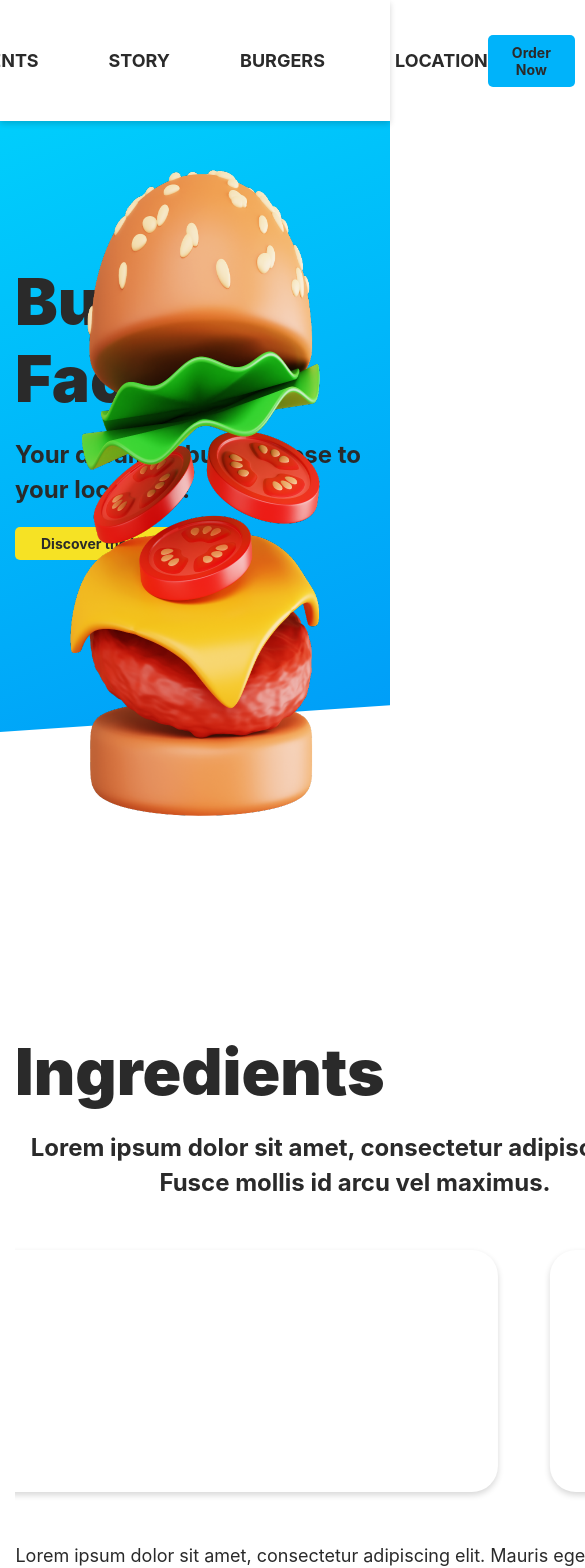
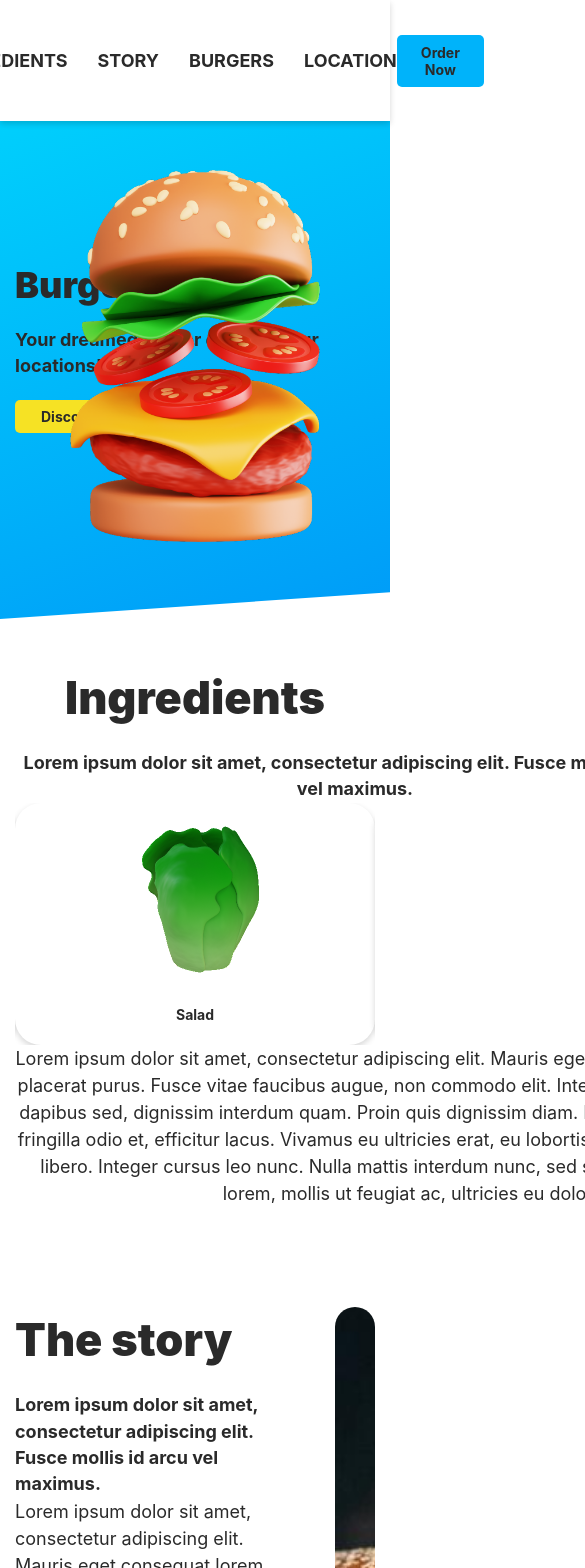
Before and after one commit to NataliiaOnopriichuk/burger-factory, a React (Create React App) app: page / in a window 390 px wide. Shown: the top 1568 px of the page, 585 px wide, since content can reach past the window. Built offline with nearby package versions, Linux system fonts and the light colour scheme.

Commit message:
addad tablet

```diff
--- a/src/Hero/Hero.module.scss
+++ b/src/Hero/Hero.module.scss
@@ -1,3 +1,6 @@
+@import '../styles/vars';
+@import '../styles/mixins';
+
 .hero {
   background-image: url(../assets/svg/bgnHero.svg);
   background-position: center;
@@ -5,9 +8,17 @@
   background-repeat: no-repeat;
 
   max-width: 1920px;
-  margin-bottom: 241px;
+  // margin-bottom: 241px;
   margin-left: auto;
   margin-right: auto;
+
+  @media screen and (min-width: $tablet) {
+    margin-bottom: 140px;
+  }
+
+  @media screen and (min-width: $desktop) {
+    margin-bottom: 241px;
+  }
 }
 
 .content {
@@ -23,19 +34,40 @@
 }
 
 .title {
-  font-size: 64px;
+  // font-size: 64px;
   font-weight: 900;
+  @media screen and (min-width: $tablet) {
+    font-size: 55px;
+  }
+
+  @media screen and (min-width: $desktop) {
+    font-size: 64px;
+  }
 }
 
 .subtitle {
-  font-size: 24px;
-  font-weight: 700;
-  line-height: 1.46;
+  @include font($fontSize: 18px);
+
+  @media screen and (min-width: $tablet) {
+    font-size: 22px;
+  }
+
+  @media screen and (min-width: $desktop) {
+    font-size: 24px;
+  }
 }
 
 .img {
   position: absolute;
-  height: 646px;
+  // height: 646px;
   top: 49px;
   right: 0px;
+
+  @media screen and (min-width: $tablet) {
+    height: 550px;
+  }
+
+  @media screen and (min-width: $desktop) {
+    height: 646px;
+  }
 }
--- a/src/Location/Location.module.scss
+++ b/src/Location/Location.module.scss
@@ -1,4 +1,5 @@
 @import '../styles/vars';
+@import '../styles/mixins';
 
 .wrapper {
   display: flex;
@@ -7,26 +8,40 @@
 }
 
 .list {
-  display: flex;
-  justify-content: center;
-  align-items: center;
+  @include flexed();
   gap: 30px;
 
   margin: 30px 0;
+  @include font($fontSize: 18px);
 
-  font-size: 24px;
-  line-height: 1.46;
+  @media screen and (min-width: $tablet) {
+    font-size: 20px;
+  }
+
+  @media screen and (min-width: $desktop) {
+    font-size: 24px;
+  }
 }
 
-.item:first-child {
-  font-weight: 700;
+.item:not(:first-child) {
+  font-weight: 400;
 }
 
 .thumb {
   position: relative;
 
-  height: 483px;
-  width: 860px;
+  // height: 483px;
+  // width: 860px;
+
+  @media screen and (min-width: $tablet) {
+    height: 400px;
+    width: 700px;
+  }
+
+  @media screen and (min-width: $desktop) {
+    height: 483px;
+    width: 860px;
+  }
 }
 
 .image {
@@ -40,8 +55,8 @@
 
 .map {
   position: absolute;
-  top: 176px;
-  left: 339px;
+  // top: 176px;
+  // left: 339px;
 
   height: 50px;
   width: 50px;
@@ -51,4 +66,14 @@
   border-radius: 50%;
   box-shadow: $boxShadow;
   background-color: $mainBgnColor;
+
+  @media screen and (min-width: $tablet) {
+    top: 147px;
+    left: 286px;
+  }
+
+  @media screen and (min-width: $desktop) {
+    top: 176px;
+    left: 339px;
+  }
 }
--- a/src/Story/Story.module.scss
+++ b/src/Story/Story.module.scss
@@ -1,3 +1,6 @@
+@import '../styles/vars';
+@import '../styles/mixins';
+
 .wrapper {
   display: flex;
   gap: 49px;
@@ -10,19 +13,31 @@
 .title {
   margin-bottom: 20px;
 
-  font-size: 64px;
-  font-weight: 900;
-  line-height: 1.48;
+  @include font(900, 45px);
+
+  @media screen and (min-width: $tablet) {
+    font-size: 55px;
+  }
+
+  @media screen and (min-width: $desktop) {
+    font-size: 64px;
+  }
 }
 
 .subtitle {
-  width: 600px;
+  // margin-bottom: 65px;
 
-  margin-bottom: 65px;
+  @include font($fontSize: 18px);
 
-  font-size: 24px;
-  font-weight: 700;
-  line-height: 1.46;
+  @media screen and (min-width: $tablet) {
+    font-size: 22px;
+    margin-bottom: 45px;
+  }
+
+  @media screen and (min-width: $desktop) {
+    font-size: 24px;
+    margin-bottom: 65px;
+  }
 }
 
 .content {
@@ -30,8 +45,18 @@
 }
 
 .thumb {
-  min-height: 441px;
-  min-width: 635px;
+  // min-height: 441px;
+  // min-width: 635px;
+
+  @media screen and (min-width: $tablet) {
+    min-height: 400px;
+    min-width: 435px;
+  }
+
+  @media screen and (min-width: $desktop) {
+    min-height: 441px;
+    min-width: 635px;
+  }
 }
 
 .image {
--- a/src/components/Ingredients/Ingredients.module.scss
+++ b/src/components/Ingredients/Ingredients.module.scss
@@ -1,11 +1,20 @@
+@import '../../styles/vars';
+@import '../../styles/mixins';
+
 .subtitle {
   width: 680px;
   margin: 0 auto;
   margin-top: 20px;
 
-  font-size: 24px;
-  font-weight: 700;
-  line-height: 1.46;
+  @include font($fontSize: 18px);
+
+  @media screen and (min-width: $tablet) {
+    font-size: 22px;
+  }
+
+  @media screen and (min-width: $desktop) {
+    font-size: 24px;
+  }
 }
 
 .content {
--- a/src/components/Layout/Header.module.scss
+++ b/src/components/Layout/Header.module.scss
@@ -1,4 +1,5 @@
 @import '../../styles/vars';
+@import '../../styles/mixins';
 
 .header {
   position: sticky;
@@ -12,16 +13,24 @@
 }
 
 .list {
-  display: flex;
-  justify-content: center;
-  align-items: center;
-  gap: 70px;
+  @include flexed();
+  gap: 30px;
 
-  margin-left: 102px;
+  margin-left: 40px;
   padding: 50px 0;
 
   font-weight: 700;
   text-transform: uppercase;
+
+  @media screen and (min-width: $tablet) {
+    gap: 40px;
+    margin-left: 50px;
+  }
+
+  @media screen and (min-width: $desktop) {
+    gap: 70px;
+    margin-left: 102px;
+  }
 }
 
 .button {
--- a/src/components/Section/Section.module.scss
+++ b/src/components/Section/Section.module.scss
@@ -1,9 +1,26 @@
+@import '../../styles/vars';
+@import '../../styles/mixins';
+
 .section {
-  padding-bottom: 150px;
+  padding-bottom: 100px;
   text-align: center;
+
+  @media screen and (min-width: $tablet) {
+    padding-bottom: 100px;
+  }
+  @media screen and (min-width: $desktop) {
+    padding-bottom: 150px;
+  }
 }
 
 .title {
-  font-size: 64px;
-  font-weight: 900;
+  @include font(900, 45px);
+
+  @media screen and (min-width: $tablet) {
+    font-size: 55px;
+  }
+
+  @media screen and (min-width: $desktop) {
+    font-size: 64px;
+  }
 }
--- a/src/components/Slider/Slider.module.scss
+++ b/src/components/Slider/Slider.module.scss
@@ -1,10 +1,23 @@
 @import '../../styles/vars';
+@import '../../styles/mixins';
 
 .mySlider {
   position: relative;
 
-  width: 1205px;
+  // width: 1205px;
   margin: 0 auto;
+
+  // @media screen and (max-width: $to-mobile) {
+  //   width: 360px;
+  // }
+
+  @media screen and (min-width: $tablet) {
+    width: 807px;
+  }
+
+  @media screen and (min-width: $desktop) {
+    width: 1205px;
+  }
 }
 
 .inner {
@@ -20,9 +33,7 @@
   box-shadow: $boxShadow;
   border-radius: 26px;
 
-  font-weight: 700;
-  font-size: 14px;
-  line-height: 1.5;
+  @include font($fontSize: 14px, $lineHeight: 1.5);
 }
 
 .img {
@@ -31,7 +42,17 @@
 
 div[class='slick-track'] {
   display: flex;
-  gap: 52px;
+  // gap: 52px;
 
-  padding: 50px 0;
+  // padding: 50px 0;
+
+  @media screen and (min-width: $tablet) {
+    gap: 30px;
+    padding: 40px 0;
+  }
+
+  @media screen and (min-width: $desktop) {
+    gap: 52px;
+    padding: 50px 0;
+  }
 }
--- a/src/index.scss
+++ b/src/index.scss
@@ -1,3 +1,4 @@
 @import './styles/fonts';
 @import './styles/vars';
 @import './styles/base';
+@import './styles/mixins';
--- /dev/null
+++ b/src/styles/_mixins.scss
@@ -0,0 +1,11 @@
+@mixin flexed($flex: flex, $alignItems: center, $justifyContent: center) {
+  display: $flex;
+  align-items: $alignItems;
+  justify-content: $justifyContent;
+}
+
+@mixin font($fontWeight: 700, $fontSize: 24px, $lineHeight: 1.46) {
+  font-weight: $fontWeight;
+  font-size: $fontSize;
+  line-height: $lineHeight;
+}
--- a/src/utils/sliderSettings.js
+++ b/src/utils/sliderSettings.js
@@ -9,8 +9,8 @@ export const settings = {
         {
             breakpoint: 1025,
             settings: {
-                slidesToShow: 2,
-                slidesToScroll: 2,
+                slidesToShow: 3,
+                slidesToScroll: 1,
             },
         },
         {
```
